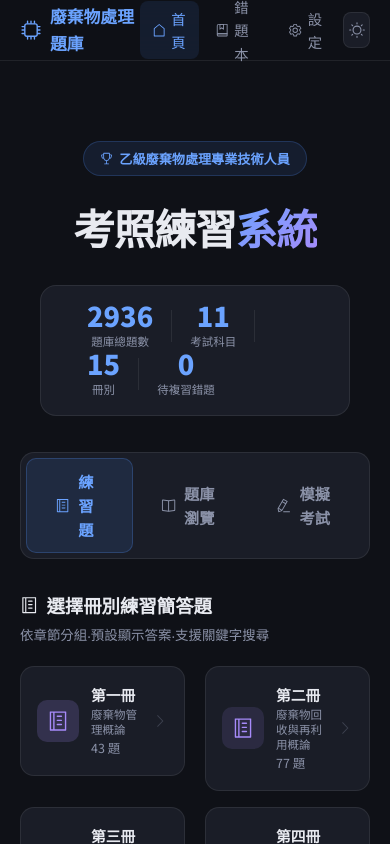
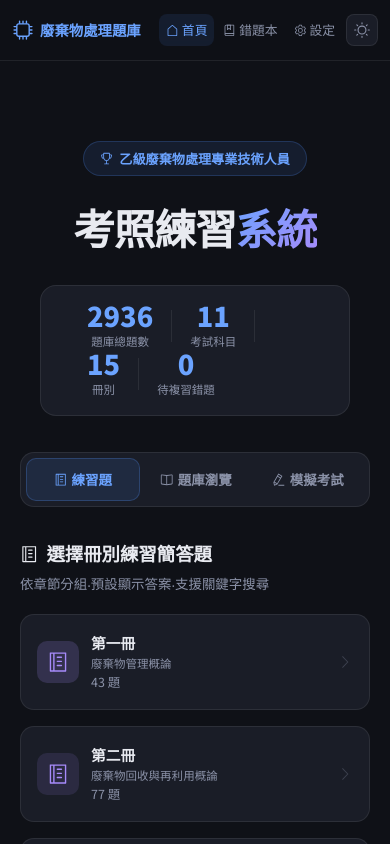
Before and after one commit to samsungs7/waste-pass, a Vue app: page / in a window 390 px wide. Shown: the top 844 px of the page. Built offline with nearby package versions, Linux system fonts and the light colour scheme.

Commit message:
fix: 修正首頁手機版版面擠壓問題
- 避免 header 導覽文字在手機版換行
- 避免主題切換按鈕被壓縮
- 調整手機版 header 間距
- 修正首頁模式切換 tab 在手機版被擠壓
- 手機版冊別卡片改為單欄顯示
- 統一卡片最小高度，改善閱讀性

```diff
--- a/src/App.vue
+++ b/src/App.vue
@@ -84,6 +84,7 @@ onMounted(() => {
   font-weight: 700;
   color: var(--color-primary-light);
   transition: opacity 0.2s;
+  white-space: nowrap;
 }
 .nav-logo:hover { opacity: 0.8; }
 .nav-links { display: flex; gap: 4px; align-items: center; }
@@ -98,6 +99,7 @@ onMounted(() => {
   font-size: 0.9rem;
   font-weight: 500;
   transition: background 0.2s, color 0.2s;
+  white-space: nowrap;
 }
 .nav-link:hover,
 .nav-link.router-link-active {
@@ -119,11 +121,39 @@ onMounted(() => {
   cursor: pointer;
   margin-left: 4px;
   transition: background 0.2s, color 0.2s, border-color 0.2s;
+  flex-shrink: 0;
 }
 .theme-toggle:hover {
   background: var(--color-surface-2);
   color: var(--color-primary-light);
   border-color: var(--color-primary);
+}
+
+@media (max-width: 480px) {
+  .nav-inner {
+    padding: 0 12px;
+  }
+
+  .nav-logo {
+    gap: 6px;
+    font-size: 0.9rem;
+  }
+
+  .nav-links {
+    gap: 2px;
+  }
+
+  .nav-link {
+    gap: 3px;
+    padding: 6px 7px;
+    font-size: 0.8rem;
+  }
+
+  .theme-toggle {
+    width: 32px;
+    height: 32px;
+    margin-left: 2px;
+  }
 }
 
 .app-main { flex: 1; }
--- a/src/views/HomeView.vue
+++ b/src/views/HomeView.vue
@@ -372,6 +372,7 @@ const examIcons = [
   cursor: pointer; font-weight: 600; font-size: 0.95rem;
   color: var(--color-text-muted);
   transition: all 0.2s;
+  white-space: nowrap;
 }
 .mode-tab:hover { color: var(--color-primary-light); }
 .mode-tab.active {
@@ -481,4 +482,28 @@ const examIcons = [
   display: flex; flex-direction: column; align-items: center; gap: 12px;
 }
 
+@media (max-width: 480px) {
+  .mode-tabs {
+    width: 100%;
+  }
+
+  .mode-tab {
+    flex: 1;
+    justify-content: center;
+    gap: 4px;
+    padding: 10px 8px;
+    font-size: 0.84rem;
+  }
+
+  :deep(.el-col-xs-12) {
+    flex: 0 0 100%;
+    max-width: 100%;
+  }
+
+  .practice-card,
+  .browse-card {
+    min-height: 96px;
+  }
+}
+
 </style>
```
